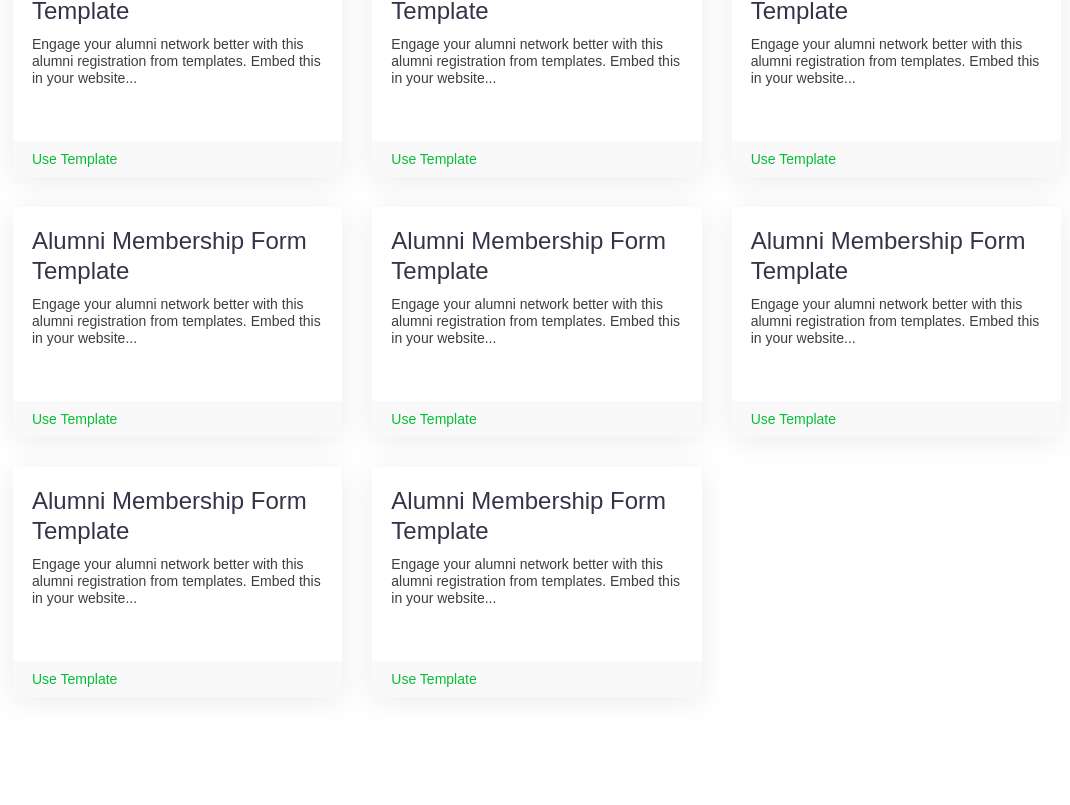
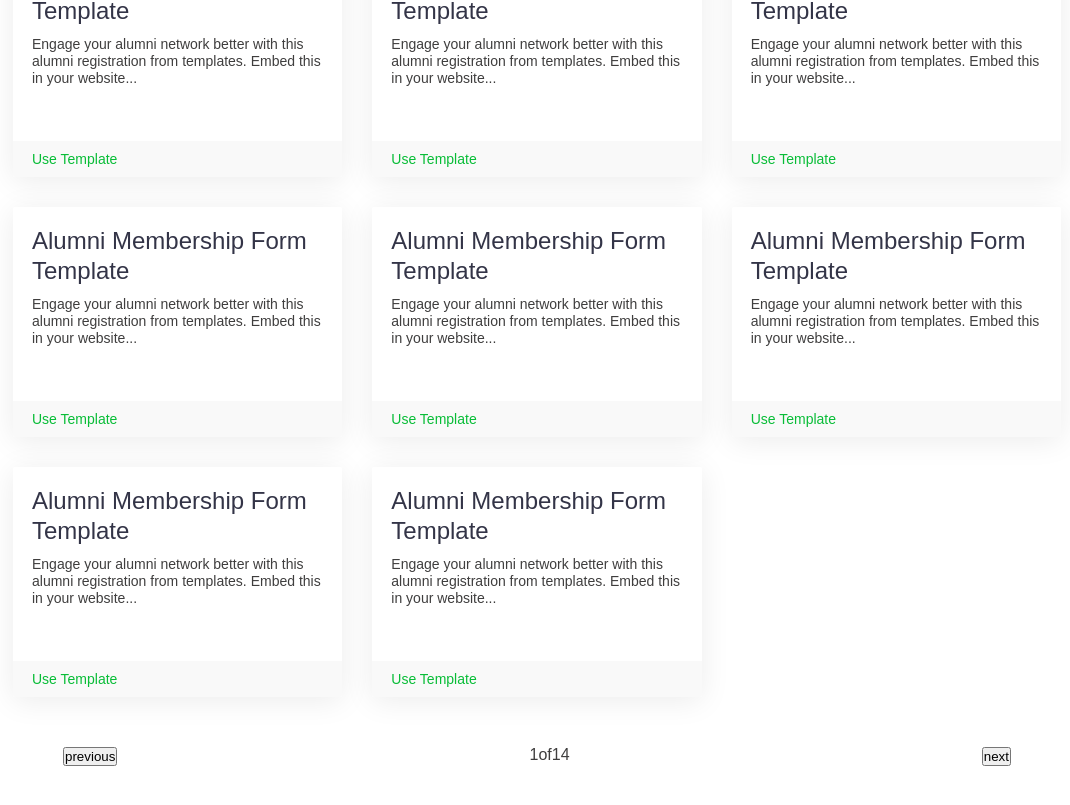
Before and after one commit to NwaguChima/form_plus, a React (Create React App) app: page / in a window 1280 px wide. Shown: the part 403-1208 px from the top of the page, without its empty margins (103-1173 px from the left). Before the commit the page ends 1159 px from the top, so only its background shows below. Built offline with nearby package versions, Linux system fonts and the light colour scheme; a web font is replaced by a local one.

Commit message:
styled paginate container

```diff
--- a/src/components/paginate/Paginate.jsx
+++ b/src/components/paginate/Paginate.jsx
@@ -1,7 +1,18 @@
 import React from "react";
+import styles from "./Paginate.module.scss";
 
 const Paginate = () => {
-  return <div>Paginate</div>;
+  return (
+    <div className={styles.paginate}>
+      <button>previous</button>
+      <div className={styles.paginate__item}>
+        <span>1</span>
+        <span>of</span>
+        <span>14</span>
+      </div>
+      <button>next</button>
+    </div>
+  );
 };
 
 export default Paginate;
--- a/src/components/paginate/Paginate.module.scss
+++ b/src/components/paginate/Paginate.module.scss
@@ -0,0 +1,6 @@
+.paginate {
+  padding: 0 5rem;
+  margin-top: 5rem;
+  display: flex;
+  justify-content: space-between;
+}
--- a/src/components/templates/Templates.jsx
+++ b/src/components/templates/Templates.jsx
@@ -1,4 +1,5 @@
 import React from "react";
+import Paginate from "../paginate/Paginate";
 import Template from "../template/Template";
 import styles from "./Templates.module.scss";
 
@@ -19,6 +20,7 @@ const Templates = () => {
         <Template />
         <Template />
       </div>
+      <Paginate />
     </div>
   );
 };
```
